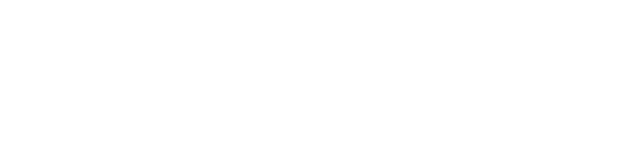
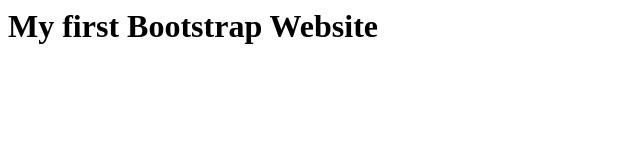
Before and after one commit to LagdamenFV/bootstrap-website, a plain HTML site: page index.html in a window 1280 px wide. Shown: the whole page, without its empty margins (0-640 px from the left). Drawn offline with Linux system fonts and the light colour scheme.

Commit message:
added title to my website

```diff
--- a/index.html
+++ b/index.html
@@ -1,5 +1,6 @@
 <html>
 	<head></head>
 	<body>
+		<h1> My first Bootstrap Website</h1>
 	<body>
 </html>
```
